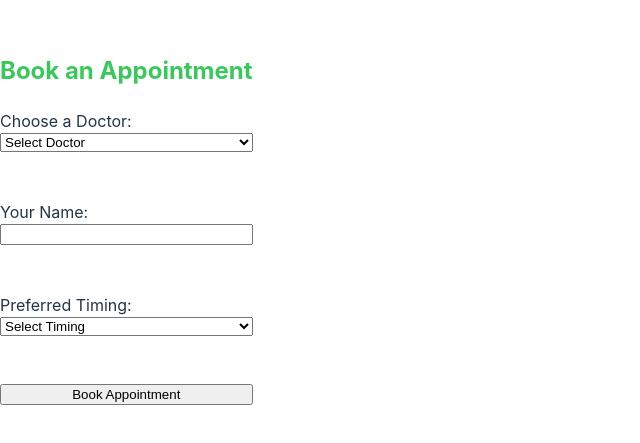
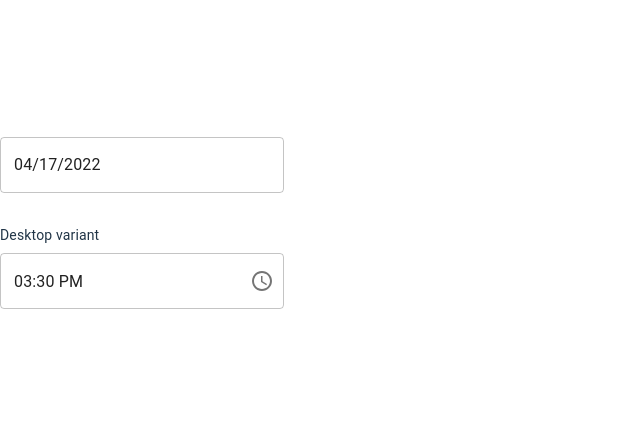
Before and after one commit to kalviumcommunity/E-patient, a React (Vite) app in the folder Front/: page /book in a window 1280 px wide. Shown: the part 181-624 px from the top of the page, without its empty margins (0-640 px from the left). Built offline with nearby package versions, Linux system fonts and the light colour scheme.

Commit message:
added date and time picker

```diff
--- a/Front/package.json
+++ b/Front/package.json
@@ -15,7 +15,7 @@
     "@mui/icons-material": "^5.15.16",
     "@mui/lab": "^5.0.0-alpha.170",
     "@mui/material": "^5.15.16",
-    "@mui/x-date-pickers": "^7.3.1",
+    "@mui/x-date-pickers": "^7.3.2",
     "axios": "^1.6.8",
     "date-fns": "^3.6.0",
     "dayjs": "^1.11.11",
--- a/Front/src/Components/Form.jsx
+++ b/Front/src/Components/Form.jsx
@@ -1,61 +1,35 @@
-import React, { useState } from 'react';
+import React from 'react';
+import dayjs from 'dayjs';
+// import dayjs from 'dayjs';
+import { DemoContainer, DemoItem } from '@mui/x-date-pickers/internals/demo';
+import { AdapterDayjs } from '@mui/x-date-pickers/AdapterDayjs';
+import { LocalizationProvider } from '@mui/x-date-pickers/LocalizationProvider';
+import { DatePicker } from '@mui/x-date-pickers/DatePicker';
+import { MobileDatePicker } from '@mui/x-date-pickers/MobileDatePicker';
+import { StaticTimePicker } from '@mui/x-date-pickers/StaticTimePicker';
+import { DesktopTimePicker } from '@mui/x-date-pickers/DesktopTimePicker';
 
-function Form() {
-    const [doctor, setDoctor] = useState('');
-    const [patientName, setPatientName] = useState('');
-    const [timing, setTiming] = useState('');
-
-    const handleSubmit = async (event) => {
-        event.preventDefault();
-        try {
-            const response = await fetch('/submit', {
-                method: 'POST',
-                headers: {
-                    'Content-Type': 'application/json',
-                },
-                body: JSON.stringify({ doctor, patientName, timing }),
-            });
-            if (response.ok) {
-                // Handle success, e.g., show a success message
-                console.log('Form submitted successfully!');
-            } else {
-                // Handle error, e.g., show an error message
-                console.error('Failed to submit form');
-            }
-        } catch (error) {
-            console.error('Error submitting form:', error);
-        }
-    };
-
+const form = () => {
     return (
         <div>
-            <h2>Book an Appointment</h2>
-            <form onSubmit={handleSubmit}>
-                <label htmlFor="doctor">Choose a Doctor:</label>
-                <select id="doctor" value={doctor} onChange={(e) => setDoctor(e.target.value)}>
-                    <option value="">Select Doctor</option>
-                    <option value="Dr. Smith">Dr. Smith</option>
-                    <option value="Dr. Johnson">Dr. Johnson</option>
-                    <option value="Dr. Garcia">Dr. Garcia</option>
-                    {/* Add more doctors here if needed */}
-                </select><br/><br/>
+            <LocalizationProvider dateAdapter={AdapterDayjs}>
+                <DemoContainer
+                    components={[
+                        'MobileDatePicker',
+                        'DesktopTimePicker',
+                        'StaticTimePicker',
+                    ]}
+                >
+                <DemoItem>
+                    <MobileDatePicker defaultValue={dayjs('2022-04-17')} />
+                </DemoItem>
+                <DemoItem label="Desktop variant">
+          <DesktopTimePicker defaultValue={dayjs('2022-04-17T15:30')} />
+        </DemoItem>
+            </DemoContainer>
+        </LocalizationProvider>
+        </div >
+    );
+};
 
-                <label htmlFor="patientName">Your Name:</label>
-                <input type="text" id="patientName" value={patientName} onChange={(e) => setPatientName(e.target.value)} /><br/><br/>
-
-                <label htmlFor="timing">Preferred Timing:</label>
-                <select id="timing" value={timing} onChange={(e) => setTiming(e.target.value)}>
-                    <option value="">Select Timing</option>
-                    <option value="Morning">Morning</option>
-                    <option value="Afternoon">Afternoon</option>
-                    <option value="Evening">Evening</option>
-                    {/* Add more timing options here if needed */}
-                </select><br/><br/>
-
-                <input type="submit" value="Book Appointment" />
-            </form>
-        </div>
-    );
-}
-
-export default Form;
+export default form;
```
Also changed, not shown: 1 other file (tests, documents, lock files or other folders).
